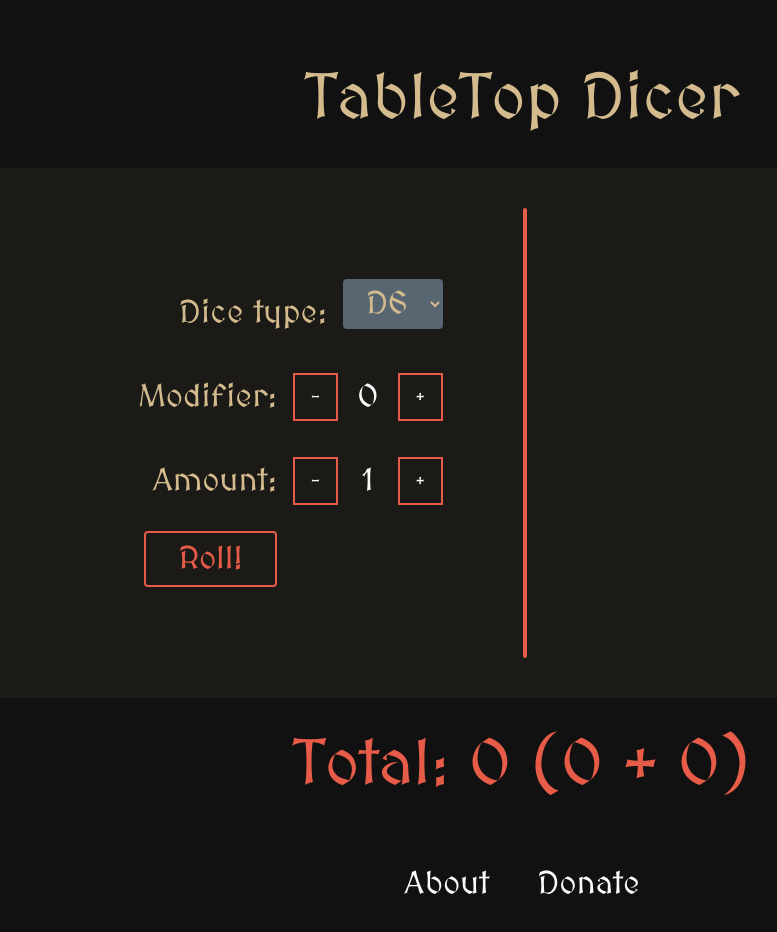
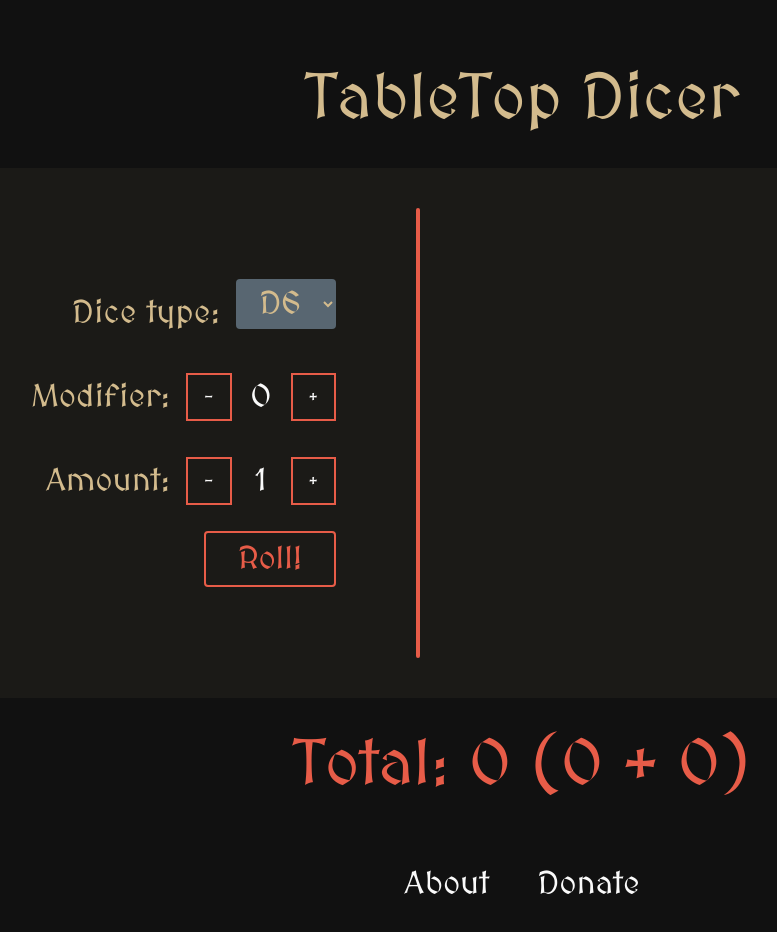
Before and after one commit to Flyingfool95/TableTopDicer, a React (Vite) app: page / in a window 1280 px wide. Shown: the whole page, without its empty margins (118-895 px from the left). Built offline with nearby package versions, Linux system fonts and the light colour scheme.

Commit message:
fixing dice to be better

```diff
--- a/src/components/dice_roller/DiceRoller.jsx
+++ b/src/components/dice_roller/DiceRoller.jsx
@@ -21,8 +21,8 @@ export default function DiceRoller() {
     if (amount < 1) {
       setAmount(1);
     }
-    if (amount > 20) {
-      setAmount(20);
+    if (amount > 18) {
+      setAmount(18);
     }
 
     return () => {};
@@ -100,7 +100,7 @@ export default function DiceRoller() {
               </div>
               <p
                 className="dice-roller__form__label__buttons__amount"
-                onClick={() => setAmount(0)}
+                onClick={() => setAmount(1)}
               >
                 {amount}
               </p>
--- a/src/components/dice_roller/DiceRoller.scss
+++ b/src/components/dice_roller/DiceRoller.scss
@@ -36,6 +36,7 @@
     flex-wrap: wrap;
     align-items: center;
     justify-content: flex-end;
+    flex-basis: 25%;
 
     &__label {
       height: fit-content;
@@ -77,7 +78,7 @@
     }
 
     &__roll {
-      margin: 0 auto;
+      margin: 0 0 0 auto;
     }
   }
 }
```
